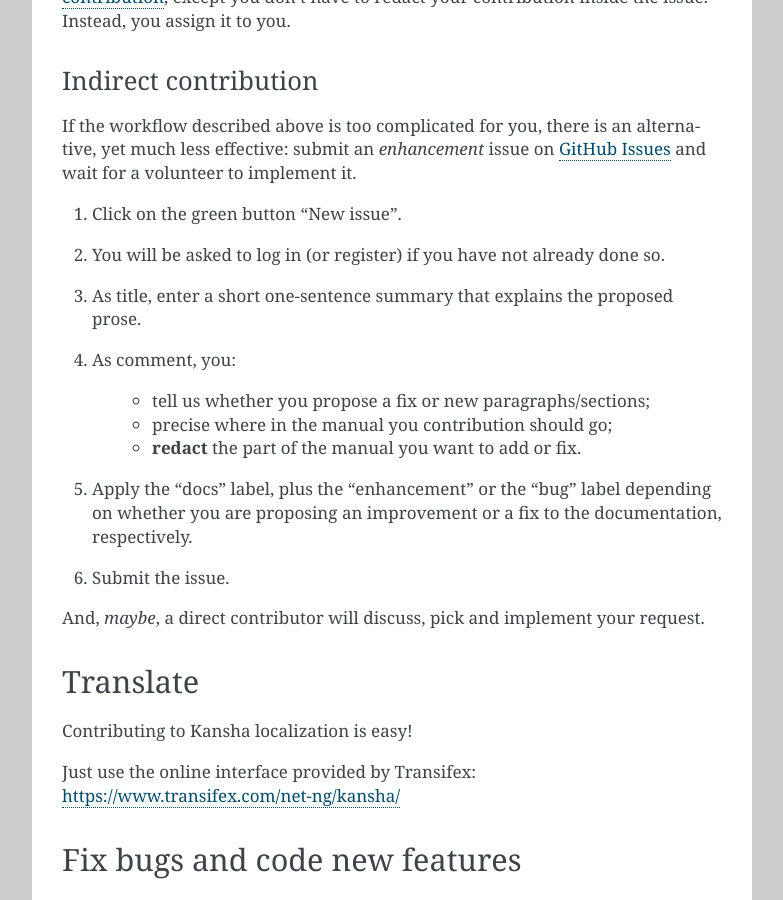
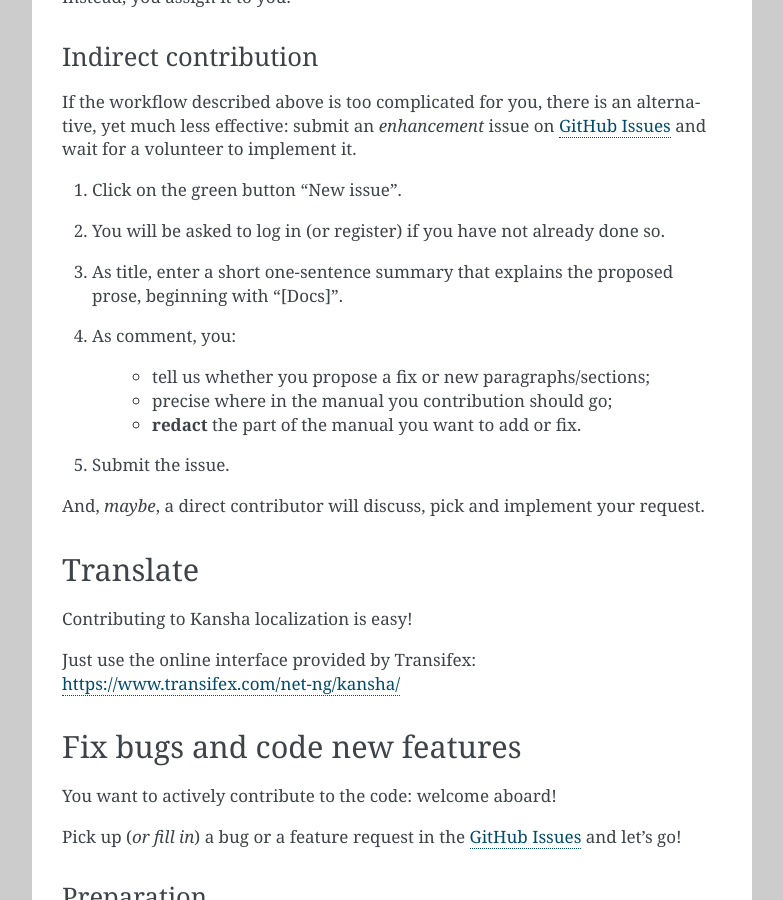
Before and after one commit to Net-ng/kansha, a Sphinx documentation site: the page built from doc/contribute.rst, in a window 1280 px wide and 900 px high, scrolled down 3163 px. Shown: the whole window, without its empty margins (358-1141 px from the left). Built offline with Sphinx 7.4.7, drawn with Linux system fonts in a browser that asks for light colours; some of the changed text lies outside the part shown.

Commit message:
New procedure for reporting bugs.
The labelling of issues is only available to official members of the project,
so we updated the bug reporting procedure in the documention.

```diff
--- a/doc/contribute.rst
+++ b/doc/contribute.rst
@@ -31,7 +31,7 @@
 
     #. Click on the green button "New issue".
     #. You will be asked to log in (or register) if you have not already done so.
-    #. As title, enter a  short one-sentence summary that explains the problem.
+    #. As title, enter a  short one-sentence summary that explains the problem, biginning with "[Bug]".
     #. As comment, tell us:
 
        * The version of the Kansha software on which you raised the bug (visible in the footer of your home page, or of the login page).
@@ -41,7 +41,6 @@
        * The web browsers or computer systems you've seen the bug on.
        * Whether the problem appears every time, only occasionally, only on certain pages, or only in specific circumstances.
 
-    #. Apply the "bug" label.
     #. You may also attach a log file or screenshot (but make sure that no confidential data is included or shown).
     #. Submit the issue.
 
@@ -69,12 +68,11 @@
 
     #. Click on the green button "New issue".
     #. You will be asked to log in (or register) if you have not already done so.
-    #. As title, enter a  short one-sentence summary that explains the expected feature.
+    #. As title, enter a  short one-sentence summary that explains the expected feature, beginning with "[Feature request]".
     #. As comment, tell us:
 
        * A description of what you would like to achieve, and why. A `user story <https://help.rallydev.com/writing-great-user-story>`_ is an effective way of conveying this.
 
-    #. Apply the "enhancement" label.
     #. Submit the issue.
 
 
@@ -134,14 +132,13 @@
 
 #. Click on the green button "New issue".
 #. You will be asked to log in (or register) if you have not already done so.
-#. As title, enter a  short one-sentence summary that explains the proposed prose.
+#. As title, enter a  short one-sentence summary that explains the proposed prose, beginning with "[Docs]".
 #. As comment, you:
 
     * tell us whether you propose a fix or new paragraphs/sections;
     * precise where in the manual you contribution should go;
     * **redact** the part of the manual you want to add or fix.
 
-#. Apply the "docs" label, plus the "enhancement" or the "bug" label depending on whether you are proposing an improvement or a fix to the documentation, respectively.
 #. Submit the issue.
 
 And, *maybe*, a direct contributor will discuss, pick and implement your request.
```
